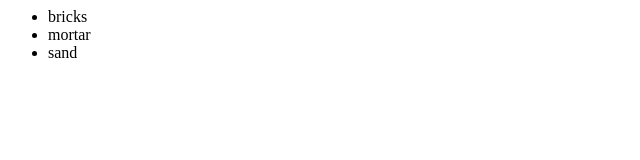
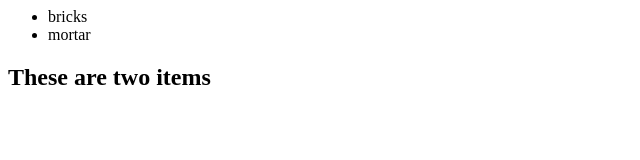
Before and after one commit to BryanRam/gitTutorial, a plain HTML site: page index.html in a window 1280 px wide. Shown: the whole page, without its empty margins (0-640 px from the left). Drawn offline with Linux system fonts and the light colour scheme.

Commit message:
Removed list item, added heading

```diff
--- a/index.html
+++ b/index.html
@@ -6,9 +6,10 @@
 	<ul>
 		<li>bricks</li>
 		<li>mortar</li>
-		<li>sand</li>
+
 	</ul>
 
+	<h2>These are two items</h2>
 
 </div>
 
```
